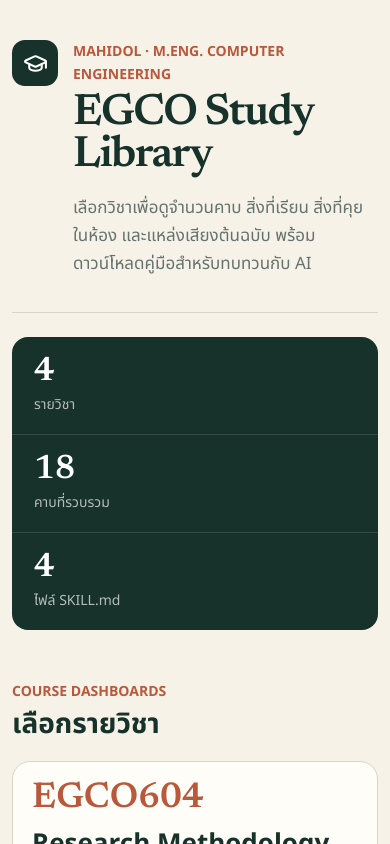
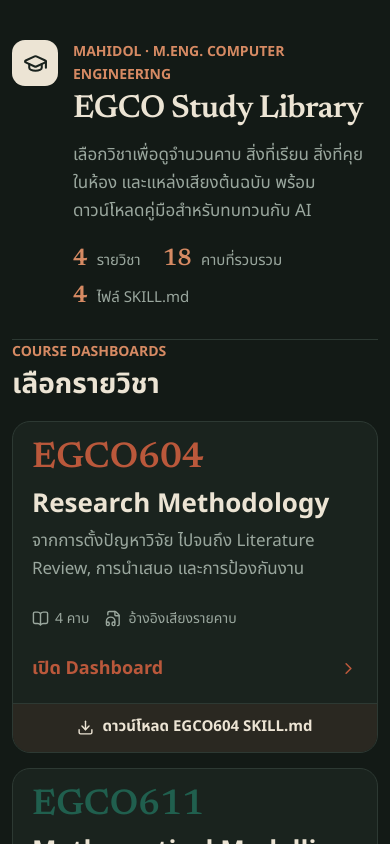
Before and after one commit to Nack-thanaphon/egco-study-library, a React (Vite) app: page / in a window 390 px wide. Shown: the top 844 px of the page. Built offline with nearby package versions, Linux system fonts and the light colour scheme.

Commit message:
redesign: warm dark theme + compact hero stats row

```diff
--- a/scripts/verify.mjs
+++ b/scripts/verify.mjs
@@ -31,7 +31,7 @@
 results.homeTitle = await page.title()
 results.homeH1 = await page.locator('h1').first().innerText()
 results.courseCards = await page.locator('.course-card').count()
-results.totalLecturesMetric = await page.locator('.library-metrics div').nth(1).locator('strong').innerText()
+results.totalLecturesMetric = await page.locator('.library-stats div').nth(1).locator('strong').innerText()
 results.homeOverflow = await page.evaluate(() => document.documentElement.scrollWidth > document.documentElement.clientWidth)
 
 const totalLectures = expectedCourses.reduce((sum, course) => sum + course.lectures, 0)
--- a/src/App.css
+++ b/src/App.css
@@ -1,16 +1,16 @@
 @import url('https://fonts.googleapis.com/css2?family=Noto+Sans+Thai:wght@400;500;600;700&family=Newsreader:opsz,wght@6..72,600&display=swap');
 
 :root {
-  --paper: #f7f2e8;
-  --paper-strong: #fffdf7;
-  --ink: #17312b;
-  --muted: #65736e;
-  --line: #d8d4c8;
-  --accent: #ba583b;
-  --accent-soft: #f3ddd3;
-  --green-soft: #e2ebe5;
-  --green: #205f4e;
-  --shadow: 0 18px 40px rgba(39, 51, 44, 0.08);
+  --paper: #131a16;
+  --paper-strong: #1a231e;
+  --ink: #ece4d4;
+  --muted: #9aa79e;
+  --line: #2d3933;
+  --accent: #d68a63;
+  --accent-soft: #2a2018;
+  --green-soft: #213129;
+  --green: #9cc4ae;
+  --shadow: 0 18px 44px rgba(0, 0, 0, 0.35);
 }
 
 * { box-sizing: border-box; }
@@ -21,14 +21,13 @@
 button:focus-visible, a:focus-visible, input:focus-visible { outline: 3px solid rgba(186, 88, 59, .28); outline-offset: 3px; }
 
 .app-shell { width: min(1180px, calc(100% - 40px)); margin: 0 auto; padding: 36px 0 24px; }
-.library-header { display: grid; grid-template-columns: 64px minmax(0, 1fr); gap: 20px; align-items: start; padding: 38px 0 34px; border-bottom: 1px solid var(--line); }
-.library-header h1 { max-width: 820px; margin: 0; font-family: 'Newsreader', 'Noto Sans Thai', sans-serif; font-size: clamp(44px, 7vw, 78px); line-height: .96; letter-spacing: -.035em; }
+.library-header { display: grid; grid-template-columns: 64px minmax(0, 1fr); gap: 20px; align-items: start; padding: 38px 0 28px; border-bottom: 1px solid var(--line); }
+.library-header h1 { max-width: 820px; margin: 0; font-family: 'Newsreader', 'Noto Sans Thai', sans-serif; font-size: clamp(34px, 5vw, 54px); line-height: 1; letter-spacing: -.02em; }
 .library-description { max-width: 780px; margin: 16px 0 0; color: var(--muted); font-size: 19px; }
-.library-metrics { display: grid; grid-template-columns: repeat(3, minmax(0, 1fr)); margin: 24px 0 50px; background: var(--ink); border-radius: 16px; overflow: hidden; }
-.library-metrics div { display: flex; flex-direction: column; padding: 18px 22px; color: white; border-right: 1px solid rgba(255, 255, 255, .13); }
-.library-metrics div:last-child { border-right: 0; }
-.library-metrics strong { font-family: 'Newsreader', 'Noto Sans Thai', sans-serif; font-size: 34px; line-height: 1; }
-.library-metrics span { margin-top: 4px; color: rgba(255, 255, 255, .68); font-size: 14px; }
+.library-stats { display: flex; flex-wrap: wrap; gap: 14px 34px; margin: 22px 0 0; }
+.library-stats div { display: flex; align-items: baseline; gap: 9px; }
+.library-stats strong { font-family: 'Newsreader', 'Noto Sans Thai', sans-serif; font-size: 30px; line-height: 1; color: var(--accent); }
+.library-stats span { color: var(--muted); font-size: 15px; }
 .course-library { padding-bottom: 54px; }
 .course-grid { display: grid; grid-template-columns: repeat(2, minmax(0, 1fr)); gap: 15px; }
 .course-card { display: flex; flex-direction: column; min-width: 0; overflow: hidden; background: var(--paper-strong); border: 1px solid var(--line); border-radius: 18px; }
@@ -51,18 +50,18 @@
 .course-description { max-width: 740px; margin: 14px 0 0; color: var(--muted); font-size: 19px; }
 .course-actions { display: flex; flex-wrap: wrap; gap: 11px 16px; align-items: center; margin-top: 20px; }
 .course-actions > span { color: var(--muted); font-size: 14px; }
-.download-skill { display: inline-flex; align-items: center; justify-content: center; gap: 8px; min-height: 45px; padding: 8px 14px; color: white; background: var(--accent); border-radius: 11px; text-decoration: none; font-size: 16px; font-weight: 700; }
-.download-skill:hover { background: #9f452e; }
+.download-skill { display: inline-flex; align-items: center; justify-content: center; gap: 8px; min-height: 45px; padding: 8px 14px; color: #16110d; background: var(--accent); border-radius: 11px; text-decoration: none; font-size: 16px; font-weight: 700; }
+.download-skill:hover { background: #e2a07d; }
 
 .metrics { display: grid; grid-template-columns: repeat(3, minmax(0, 1fr)); gap: 12px; margin: 24px 0 48px; }
 .metric-card { display: flex; gap: 13px; align-items: center; min-width: 0; padding: 16px 18px; background: var(--paper-strong); border: 1px solid var(--line); border-radius: 14px; }
-.metric-primary { color: var(--paper-strong); background: var(--ink); border-color: var(--ink); }
+.metric-primary { color: var(--ink); background: var(--green-soft); border-color: var(--line); }
 .metric-icon { display: grid; place-items: center; flex: 0 0 auto; width: 40px; height: 40px; background: var(--green-soft); color: var(--green); border-radius: 10px; }
-.metric-primary .metric-icon { background: rgba(255, 255, 255, .12); color: white; }
+.metric-primary .metric-icon { background: rgba(214, 138, 99, .16); color: var(--accent); }
 .metric-card div { display: flex; flex-direction: column; min-width: 0; }
 .metric-card strong { font-family: 'Newsreader', 'Noto Sans Thai', sans-serif; font-size: 32px; line-height: 1; }
 .metric-card span:last-child { color: var(--muted); font-size: 15px; }
-.metric-primary span:last-child { color: rgba(255, 255, 255, .68); }
+.metric-primary span:last-child { color: var(--muted); }
 
 .lecture-section { padding-bottom: 52px; }
 .section-heading { display: flex; justify-content: space-between; gap: 20px; align-items: end; margin-bottom: 20px; }
@@ -110,14 +109,14 @@
 .content-section li { margin: 9px 0; padding-left: 5px; }
 .content-section li::marker { color: var(--accent); }
 .accent-section { background: var(--accent-soft); border-color: #e5bbaa; }
-.accent-section .content-title span { color: var(--accent); background: rgba(255, 255, 255, .48); }
+.accent-section .content-title span { color: var(--accent); background: rgba(214, 138, 99, .14); }
 
 .source-panel { position: sticky; top: 22px; padding: 22px; background: var(--paper-strong); border: 1px solid var(--line); border-radius: 18px; box-shadow: var(--shadow); }
 .source-icon { display: grid; place-items: center; width: 48px; height: 48px; margin-bottom: 20px; color: var(--paper-strong); background: var(--ink); border-radius: 13px; }
 .source-panel h2 { margin: 0; font-size: 23px; }
 .source-panel > p:not(.eyebrow):not(.privacy-note) { margin: 7px 0 17px; color: var(--muted); font-size: 16px; }
-.audio-link { display: flex; justify-content: center; align-items: center; gap: 8px; width: 100%; min-height: 48px; padding: 8px 14px; color: white; background: var(--accent); border: 0; border-radius: 11px; text-decoration: none; font-weight: 700; }
-.audio-link.disabled { color: #796f63; background: #ece7dd; cursor: not-allowed; }
+.audio-link { display: flex; justify-content: center; align-items: center; gap: 8px; width: 100%; min-height: 48px; padding: 8px 14px; color: #16110d; background: var(--accent); border: 0; border-radius: 11px; text-decoration: none; font-weight: 700; }
+.audio-link.disabled { color: var(--muted); background: #232d26; cursor: not-allowed; }
 .source-note { display: flex; flex-direction: column; gap: 3px; margin-top: 22px; padding-top: 18px; border-top: 1px solid var(--line); }
 .source-note strong { font-size: 15px; }
 .source-note span, .privacy-note { color: var(--muted); font-size: 14px; }
@@ -141,11 +140,10 @@
   body { font-size: 18px; }
   .app-shell { width: calc(100% - 24px); }
   .library-header { grid-template-columns: 48px minmax(0, 1fr); gap: 13px; padding-top: 22px; }
-  .library-header h1 { font-size: 44px; }
+  .library-header h1 { font-size: 32px; }
   .library-description { font-size: 17px; }
-  .library-metrics { grid-template-columns: 1fr; }
-  .library-metrics div { border-right: 0; border-bottom: 1px solid rgba(255, 255, 255, .13); }
-  .library-metrics div:last-child { border-bottom: 0; }
+  .library-stats { gap: 10px 22px; }
+  .library-stats strong { font-size: 24px; }
   .course-card-main { min-height: 280px; padding: 19px; }
   .course-code { font-size: 36px; }
   .course-header { grid-template-columns: 48px minmax(0, 1fr); gap: 13px; padding-top: 22px; }
--- a/src/App.tsx
+++ b/src/App.tsx
@@ -52,14 +52,13 @@
           <p className="library-description">
             เลือกวิชาเพื่อดูจำนวนคาบ สิ่งที่เรียน สิ่งที่คุยในห้อง และแหล่งเสียงต้นฉบับ พร้อมดาวน์โหลดคู่มือสำหรับทบทวนกับ AI
           </p>
+          <div className="library-stats" aria-label="ภาพรวมคลังวิชา">
+            <div><strong>{courses.length}</strong><span>รายวิชา</span></div>
+            <div><strong>{totalLectures}</strong><span>คาบที่รวบรวม</span></div>
+            <div><strong>{courses.length}</strong><span>ไฟล์ SKILL.md</span></div>
+          </div>
         </div>
       </header>
-
-      <section className="library-metrics" aria-label="ภาพรวมคลังวิชา">
-        <div><strong>{courses.length}</strong><span>รายวิชา</span></div>
-        <div><strong>{totalLectures}</strong><span>คาบที่รวบรวม</span></div>
-        <div><strong>{courses.length}</strong><span>ไฟล์ SKILL.md</span></div>
-      </section>
 
       <section className="course-library">
         <div className="section-heading">
```
Also changed, not shown: scripts/capture-home.mjs (added, +14 -0 lines).
